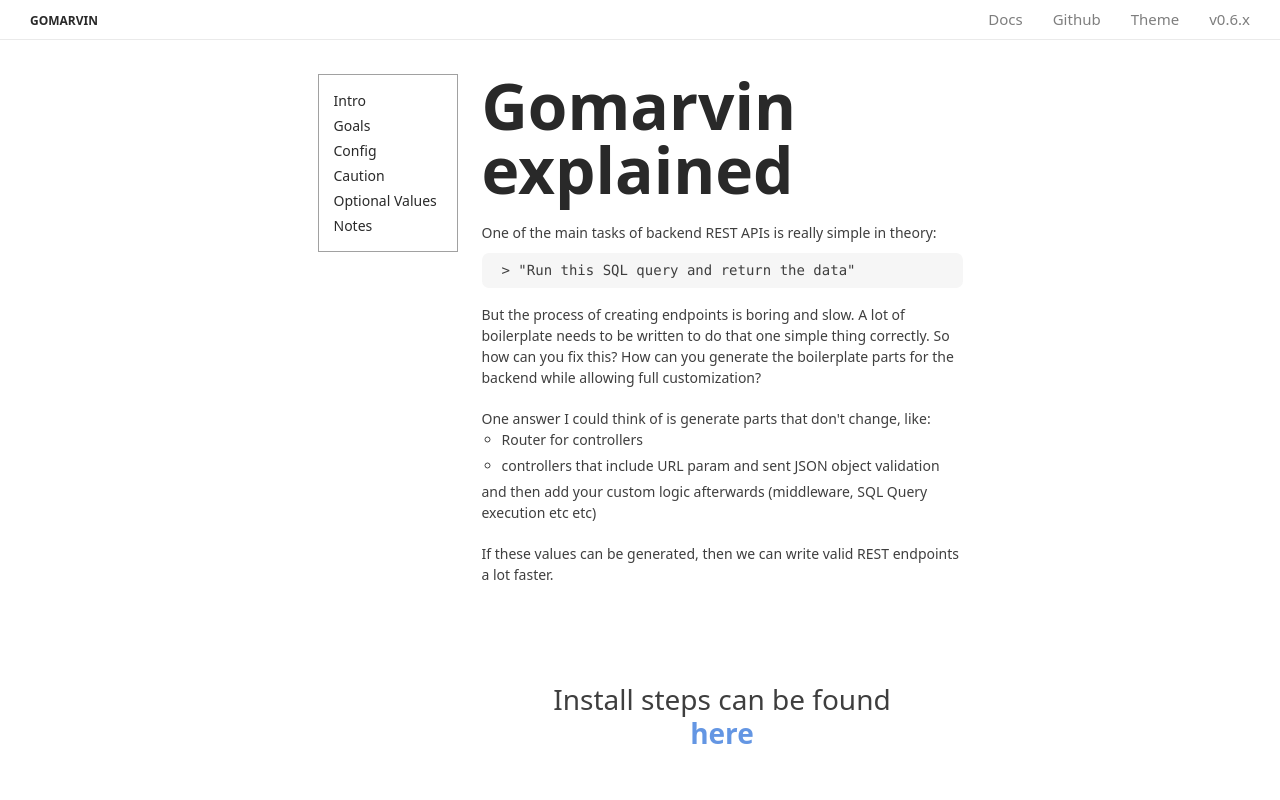
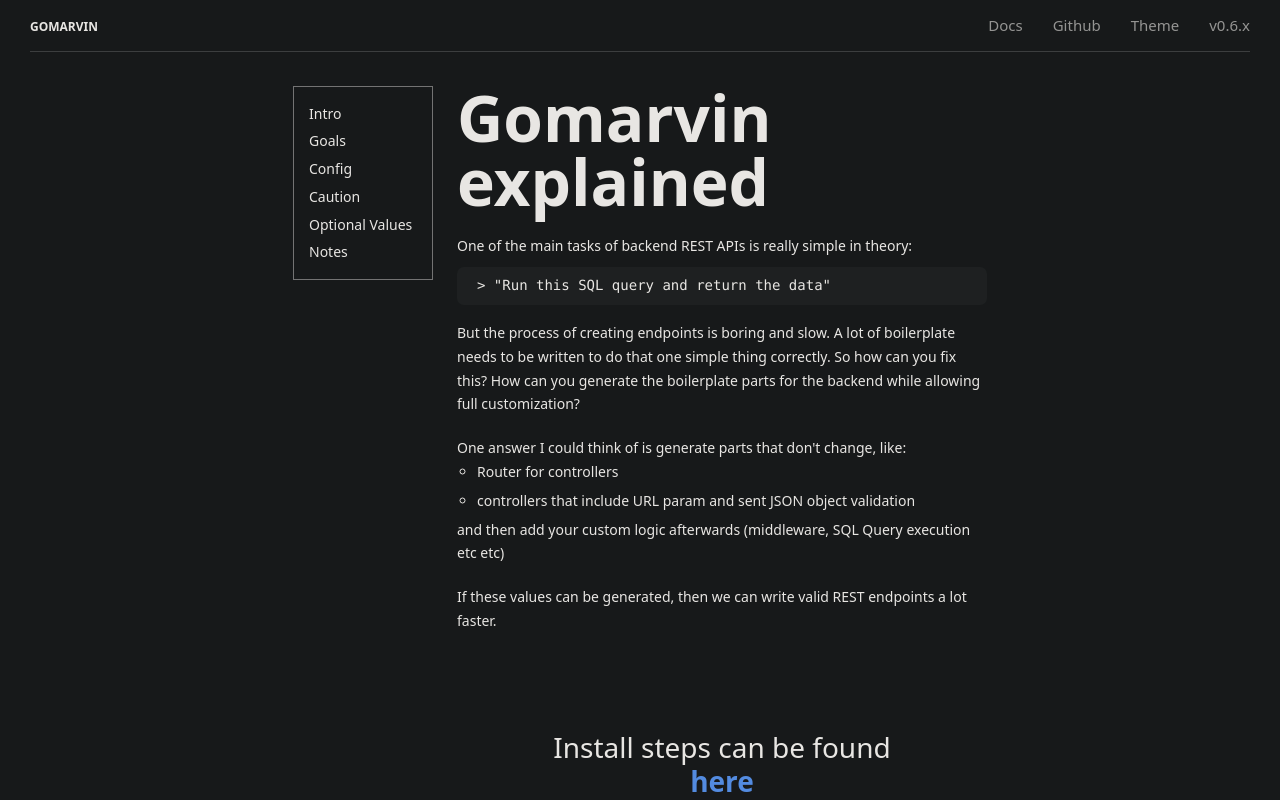
Before and after one commit to tompston/gomarvin-editor, a Vue app: page /docs in a window 1280 px wide. Shown: the top 800 px of the page. Built offline with nearby package versions, Linux system fonts and the light colour scheme.

Commit message:
improved docs spacing

```diff
--- a/src/assets/css/components/docs.css
+++ b/src/assets/css/components/docs.css
@@ -5,13 +5,18 @@
 
 .docs .text-2 {
   font-size: var(--fs-9);
-    opacity: 0.9;
 }
+
+/* .docs p,
+.docs li {
+  opacity: 0.73;
+} */
 
 .docs {
   margin-top: 10px;
   display: grid;
   gap: 24px;
+  line-height: 1.7;
 }
 
 .docs a {
@@ -49,7 +54,6 @@
   /* Safari */
   position: sticky;
   top: 14px;
-
 }
 
 .docs-sticky-link {
@@ -99,8 +103,6 @@
   padding: 0px;
 }
 
-
-
 .docs-comment {
   opacity: 0.43;
   font-weight: 600;
--- a/src/assets/css/root.css
+++ b/src/assets/css/root.css
@@ -1,6 +1,6 @@
 :root {
   --max-width-1: 1355px;
-  --max-width-2: 705px;
+  --max-width-2: 754px;
   --max-width-3: 505px;
 
   --font-fam-1: sans-serif;
--- a/src/components/Header.vue
+++ b/src/components/Header.vue
@@ -13,9 +13,9 @@ onUnmounted(() => window.removeEventListener("resize", onWidthChange));
 </script>
 
 <template>
-  <header class="flex-center border-1-3-bottom">
+  <header class="flex-center border-1-3-bottom--">
     <div class="max-width-1">
-      <div class="py-2 grid grid-cols-[1fr_auto] disable-text-select fs-8 sm:grid-rows-[1fr_auto]">
+      <div class="py-3.5 grid grid-cols-[1fr_auto] disable-text-select fs-8 sm:grid-rows-[1fr_auto]">
         <div class="fw-400">
           <router-link to="/" class="remove-decorations fw-700 fs-10">GOMARVIN</router-link>
         </div>
@@ -52,6 +52,14 @@ onUnmounted(() => window.removeEventListener("resize", onWidthChange));
     </div>
   </header>
 
+  <div class="flex-center">
+    <div class="max-width-1">
+      <!-- <hr class="hr-1-3 border-1-3-bottom"> -->
+      <div class="border-1-3-bottom"></div>
+    </div>
+
+  </div>
+
   <div v-if="navigationIsShown && windowWidth < 750">
     <div class="flex-center">
       <div class="max-width-1">
--- a/src/components/utils/ThemeSwitcher.vue
+++ b/src/components/utils/ThemeSwitcher.vue
@@ -5,14 +5,21 @@ const currentTheme = ref(localStorage.getItem("theme"));
 
 // all credits go to this --> https://tutorial.tips/how-to-create-theme-switcher-in-css-and-javascript/
 function switchTheme() {
-  const toggleValue = localStorage.getItem("theme") === "dark" ? "light" : "dark";
+
+  const localstorage_key = localStorage.getItem("theme")
+
+  // if (localstorage_key === null){
+  //   localStorage.setItem("theme", "dark");
+  // }
+
+  const toggleValue = localstorage_key === "dark" ? "light" : "dark";
   localStorage.setItem("theme", toggleValue);
   setTheme();
   currentTheme.value = toggleValue;
 }
 
 function setTheme() {
-  const currentTheme = localStorage.getItem("theme") || "light";
+  const currentTheme = localStorage.getItem("theme") || "dark";
   document.body.dataset.theme = currentTheme;
 }
 
```
Lines whose indentation alone changed are shown as unchanged.
